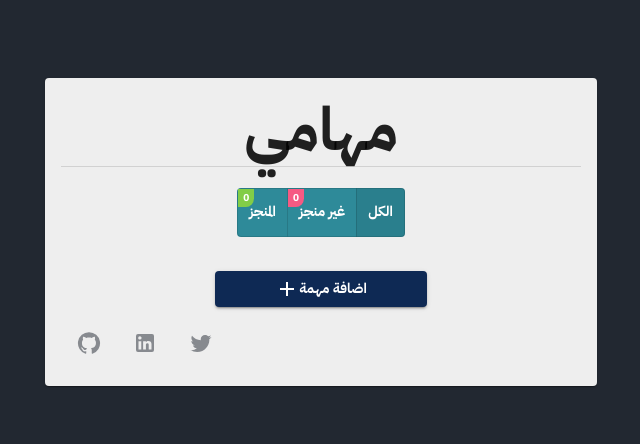
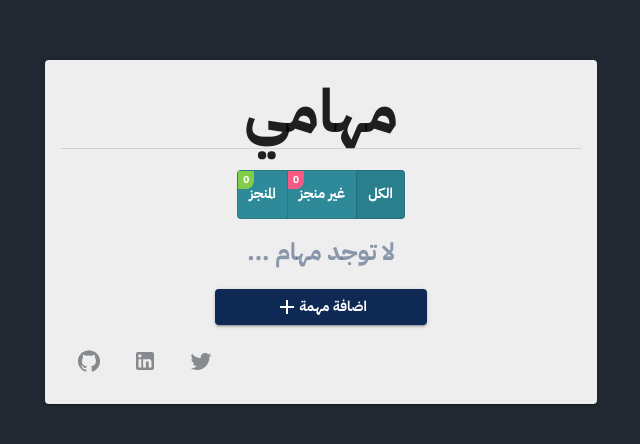
Before and after one commit to mds-cs8/todo-list-reactJS, a React (Create React App) app: page / in a window 1280 px wide. Shown: the part 168-612 px from the top of the page, without its empty margins (319-959 px from the left). Built offline with nearby package versions, Linux system fonts and the light colour scheme.

Commit message:
last commit

```diff
--- a/src/App.css
+++ b/src/App.css
@@ -10,7 +10,6 @@
   min-height: 100vh;
   background-image: linear-gradient(to top, #222831 0%, #222831 100%);
   width: 100%;
-
   direction: rtl;
   box-sizing: border-box;
   font-family: todoFont !important;
@@ -51,6 +50,7 @@
   color: #2e8a99 !important;
   transition: all 0.2s linear;
   transform: scale(1.2);
+  /* color: #0e295472; */
 }
 
 /* FONT CUSTTOM */
--- a/src/components/AllTodoList.js
+++ b/src/components/AllTodoList.js
@@ -203,6 +203,7 @@ export default function AllTodoList() {
       />
     );
   });
+
   useEffect(() => {
     // USE EFFECT TO RENDER GET LOCAL STORAGE 1 TIME
     console.log("calling use effect");
@@ -435,7 +436,13 @@ export default function AllTodoList() {
             {/*----------------------------------------------/}
 
           {/* we add todo item here */}
-            <div className="card">{show}</div>
+            <div className="card">
+              {todos.length === 0 ? (
+                <h2 style={{ color: "#0e295472" }}>لا توجد مهام ...</h2>
+              ) : (
+                show
+              )}
+            </div>
             {/*-----------------------------/}
 
           {/* add item input */}
```
Also changed, not shown: 2 other files (tests, documents, lock files or other folders).
